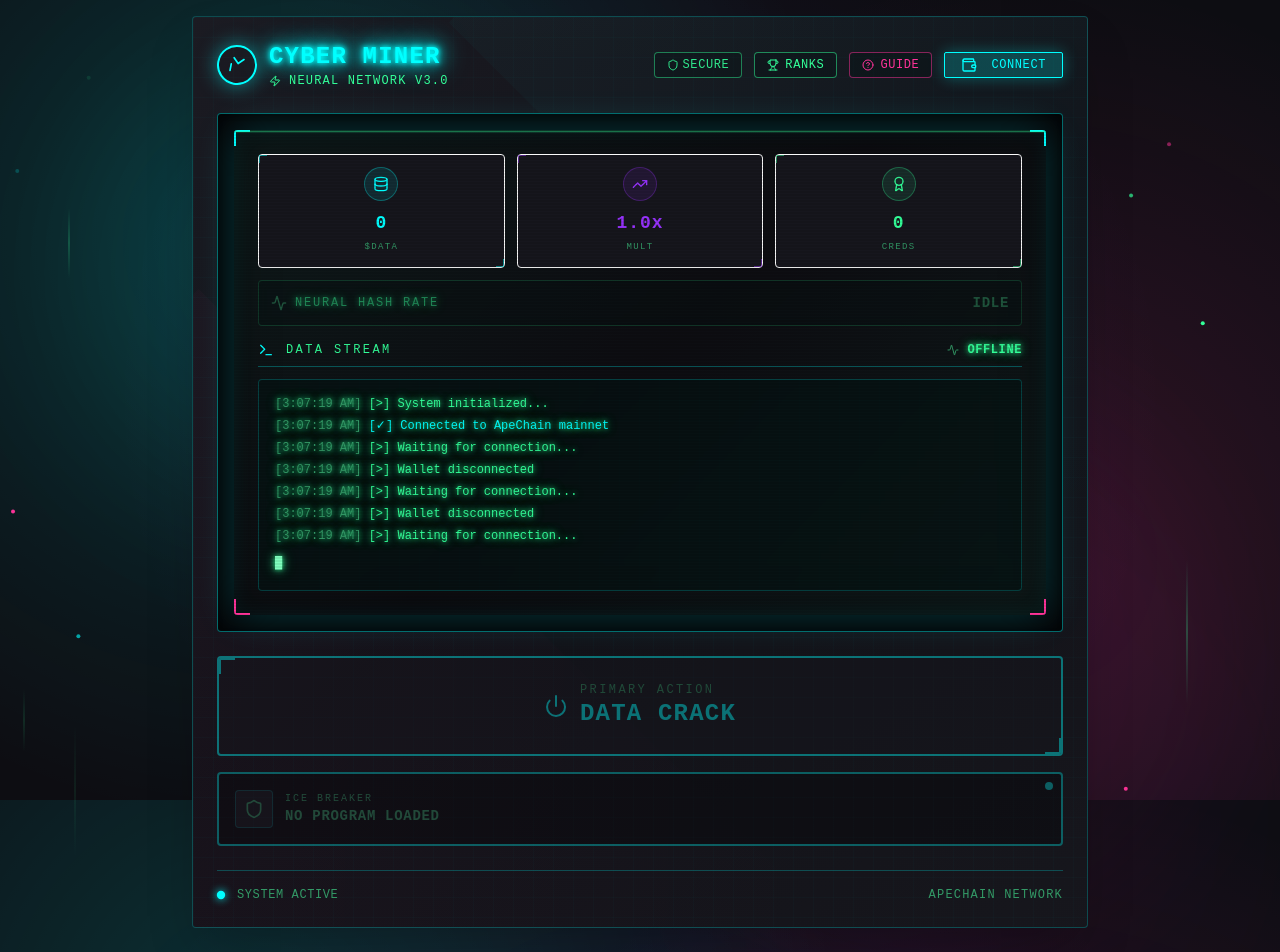
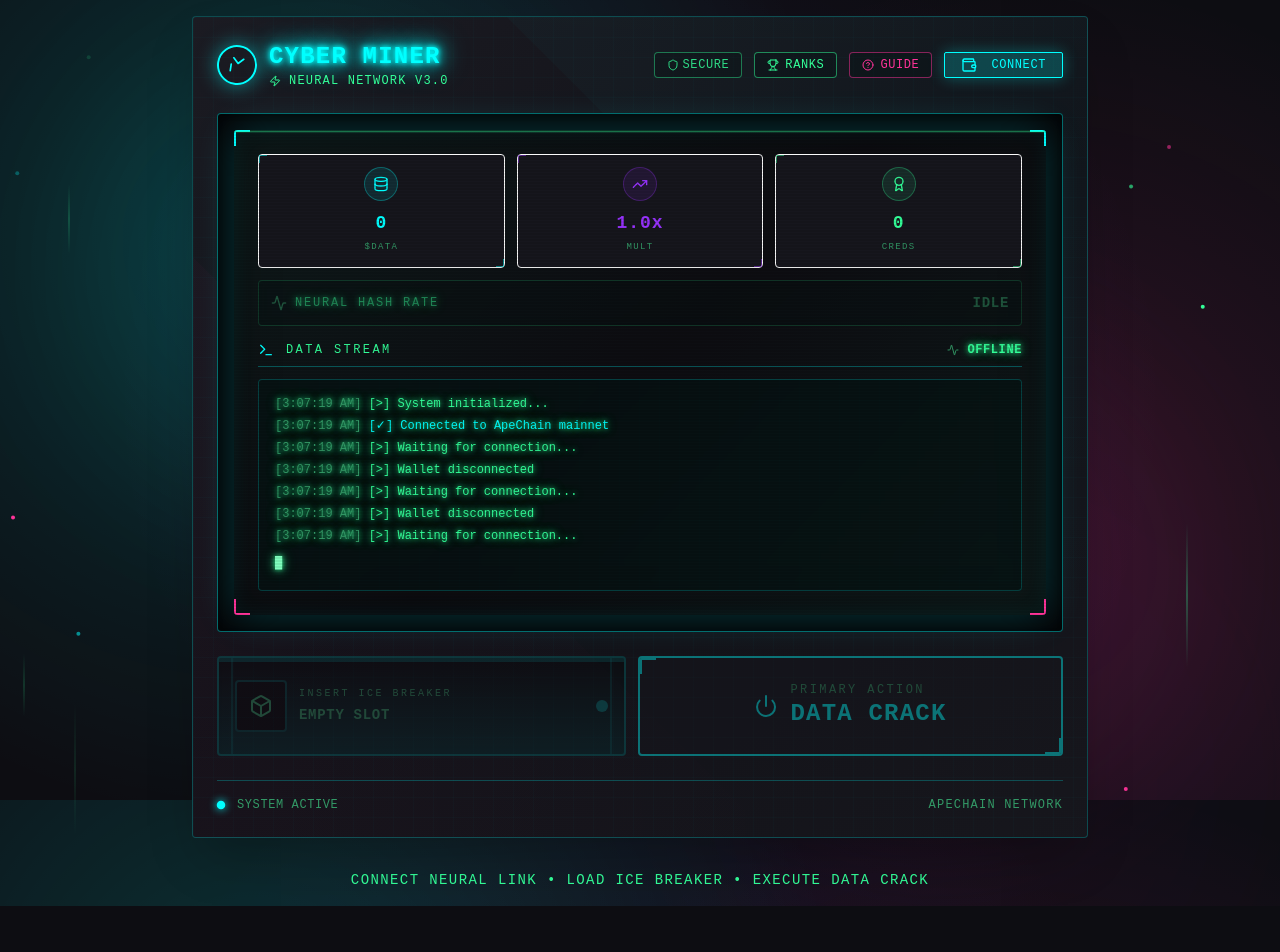
Before and after one commit to mrvalts123/cyber, a React (Vite) app: page / in a window 1280 px wide. Shown: the top 952 px of the page. After the commit the page ends 906 px from the top, so only its background shows below. Built offline with nearby package versions, Linux system fonts and the light colour scheme.

Commit message:
Update control-pad.tsx

```diff
--- a/src/components/control-pad.tsx
+++ b/src/components/control-pad.tsx
@@ -7,7 +7,7 @@
 
 import React from 'react';
 import { motion } from 'framer-motion';
-import { Wallet, Power, Cpu, Shield, Trophy, Zap, HelpCircle } from 'lucide-react';
+import { Wallet, Power, Cpu, Shield, Trophy, Zap, HelpCircle, ArrowRight, Box } from 'lucide-react';
 import { Button } from '@/components/ui/button';
 import { formatAddress } from '@/lib/wallet';
 import { type NFTCartridge } from '@/lib/nft';
@@ -88,17 +88,100 @@ export function ControlPad({
         </motion.div>
       )}
 
+      {/* Main Control Section - ICE Breaker Slot + Data Crack Button */}
+      <div className="flex items-stretch gap-3">
+        {/* ICE Breaker Insertion Slot */}
+        <motion.button
+          whileHover={{ scale: 1.02 }}
+          whileTap={{ scale: 0.98 }}
+          onClick={onOpenCartridgeSelector}
+          disabled={!isConnected}
+          className={`flex-1 relative overflow-hidden rounded-lg p-4 border-2 transition-all disabled:opacity-40 disabled:cursor-not-allowed ${
+            loadedCartridge
+              ? 'border-neon-cyan bg-cyber-panel'
+              : 'border-cyber-border/50 bg-cyber-darker hover:border-neon-purple/60'
+          }`}
+          style={{
+            boxShadow: loadedCartridge
+              ? '0 0 25px hsl(180 100% 50% / 0.4), inset 0 0 20px hsl(180 100% 50% / 0.15)'
+              : 'inset 0 2px 8px rgba(0, 0, 0, 0.6)'
+          }}
+        >
+          {/* Cartridge Slot Effect - Makes it look like an insertion port */}
+          <div className={`absolute inset-0 pointer-events-none ${
+            loadedCartridge ? 'holographic opacity-20' : 'bg-gradient-to-b from-transparent via-cyber-border/10 to-cyber-border/20'
+          }`} />
 
+          {/* Slot Top Edge - Makes it look like something can slide in */}
+          <div className={`absolute top-0 left-0 right-0 h-1 ${
+            loadedCartridge ? 'bg-neon-cyan' : 'bg-cyber-border/30'
+          }`} style={{
+            boxShadow: loadedCartridge ? '0 2px 10px hsl(180 100% 50% / 0.6)' : 'none'
+          }} />
 
-      {/* Main Control Grid */}
-      <div className="grid grid-cols-1 gap-3">
-        {/* Primary Action - Data Crack */}
+          {/* Slot Guide Rails */}
+          <div className={`absolute left-3 top-0 bottom-0 w-[2px] ${
+            loadedCartridge ? 'bg-neon-cyan/40' : 'bg-cyber-border/20'
+          }`} />
+          <div className={`absolute right-3 top-0 bottom-0 w-[2px] ${
+            loadedCartridge ? 'bg-neon-cyan/40' : 'bg-cyber-border/20'
+          }`} />
+
+          <div className="relative z-10 flex items-center gap-3">
+            {/* Cartridge Icon Container - Looks like a physical slot */}
+            <div className={`p-3 rounded-lg border-2 transition-all ${
+              loadedCartridge
+                ? 'bg-neon-cyan/20 border-neon-cyan/60 shadow-neon-cyan'
+                : 'bg-cyber-darker border-cyber-border/30'
+            }`}>
+              <Box className={`w-6 h-6 transition-all ${
+                loadedCartridge ? 'text-neon-cyan' : 'text-terminal-dim'
+              }`} />
+            </div>
+
+            <div className="text-left flex-1">
+              <div className="text-[10px] text-terminal-dim uppercase tracking-[0.25em] font-cyber mb-1">
+                {loadedCartridge ? 'ICE BREAKER LOADED' : 'INSERT ICE BREAKER'}
+              </div>
+              <div className={`text-sm font-bold font-cyber tracking-wider transition-colors ${
+                loadedCartridge ? 'text-white' : 'text-terminal-dim'
+              }`}>
+                {loadedCartridge ? loadedCartridge.name : 'EMPTY SLOT'}
+              </div>
+              {loadedCartridge && (
+                <div className="text-[10px] text-neon-cyan font-mono mt-1">
+                  TOKEN #{loadedCartridge.tokenId}
+                </div>
+              )}
+            </div>
+
+            {/* Status LED */}
+            <div className={`w-3 h-3 rounded-full transition-all ${
+              loadedCartridge ? 'bg-neon-cyan animate-pulse' : 'bg-cyber-border/50'
+            }`} style={{
+              boxShadow: loadedCartridge ? '0 0 12px hsl(180 100% 50%)' : 'none'
+            }} />
+          </div>
+
+          {/* Click to Insert Indicator */}
+          {!loadedCartridge && isConnected && (
+            <motion.div
+              animate={{ x: [0, 5, 0] }}
+              transition={{ duration: 1.5, repeat: Infinity }}
+              className="absolute right-4 top-1/2 transform -translate-y-1/2 text-terminal-dim/40"
+            >
+              <ArrowRight className="w-4 h-4" />
+            </motion.div>
+          )}
+        </motion.button>
+
+        {/* Data Crack Button */}
         <motion.button
           whileHover={{ scale: 1.02 }}
           whileTap={{ scale: 0.98 }}
           onClick={onToggleMining}
           disabled={!isConnected || !loadedCartridge}
-          className={`relative group overflow-hidden rounded-lg p-6 border-2 transition-all disabled:opacity-40 disabled:cursor-not-allowed ${
+          className={`flex-1 relative group overflow-hidden rounded-lg p-6 border-2 transition-all disabled:opacity-40 disabled:cursor-not-allowed ${
             isMining
               ? 'border-neon-pink bg-neon-pink/20'
               : 'border-neon-cyan bg-cyber-panel hover:border-neon-cyan/80'
@@ -139,58 +222,6 @@ export function ControlPad({
           <div className={`absolute bottom-0 right-0 w-4 h-4 border-b-2 border-r-2 ${isMining ? 'border-neon-pink' : 'border-neon-cyan'}`} />
         </motion.button>
       </div>
-
-      {/* ICE Breaker Slot */}
-      <motion.button
-        whileHover={{ scale: 1.01 }}
-        whileTap={{ scale: 0.99 }}
-        onClick={onOpenCartridgeSelector}
-        disabled={!isConnected}
-        className={`w-full relative overflow-hidden rounded-lg p-4 border-2 transition-all disabled:opacity-40 disabled:cursor-not-allowed ${
-          loadedCartridge
-            ? 'border-neon-cyan bg-cyber-panel'
-            : 'border-cyber-border bg-cyber-darker hover:border-neon-purple'
-        }`}
-        style={{
-          boxShadow: loadedCartridge
-            ? '0 0 20px hsl(180 100% 50% / 0.3), inset 0 0 15px hsl(180 100% 50% / 0.1)'
-            : 'none'
-        }}
-      >
-        {/* Holographic Overlay */}
-        {loadedCartridge && (
-          <div className="absolute inset-0 holographic opacity-30" />
-        )}
-
-        <div className="relative z-10 flex items-center justify-between">
-          <div className="flex items-center gap-3">
-            <div className={`p-2 rounded-lg ${loadedCartridge ? 'bg-neon-cyan/20' : 'bg-cyber-panel'} border ${loadedCartridge ? 'border-neon-cyan/50' : 'border-cyber-border/30'}`}>
-              <Shield className={`w-5 h-5 ${loadedCartridge ? 'text-neon-cyan' : 'text-terminal-dim'}`} />
-            </div>
-            <div className="text-left">
-              <div className="text-[10px] text-terminal-dim uppercase tracking-[0.2em] font-cyber">
-                ICE Breaker
-              </div>
-              <div className={`text-sm font-bold font-cyber tracking-wider ${loadedCartridge ? 'text-white' : 'text-terminal-dim'}`}>
-                {loadedCartridge ? loadedCartridge.name : 'NO PROGRAM LOADED'}
-              </div>
-            </div>
-          </div>
-          {loadedCartridge && (
-            <div className="text-neon-cyan text-xs font-mono bg-cyber-darker px-2 py-1 rounded border border-neon-cyan/30">
-              #{loadedCartridge.tokenId}
-            </div>
-          )}
-        </div>
-
-        {/* Status Indicator */}
-        <div className={`absolute top-2 right-2 w-2 h-2 rounded-full ${
-          loadedCartridge ? 'bg-neon-cyan animate-pulse' : 'bg-cyber-border'
-        }`} style={{
-          boxShadow: loadedCartridge ? '0 0 10px hsl(180 100% 50%)' : 'none'
-        }} />
-      </motion.button>
-
     </div>
   );
 }
```
